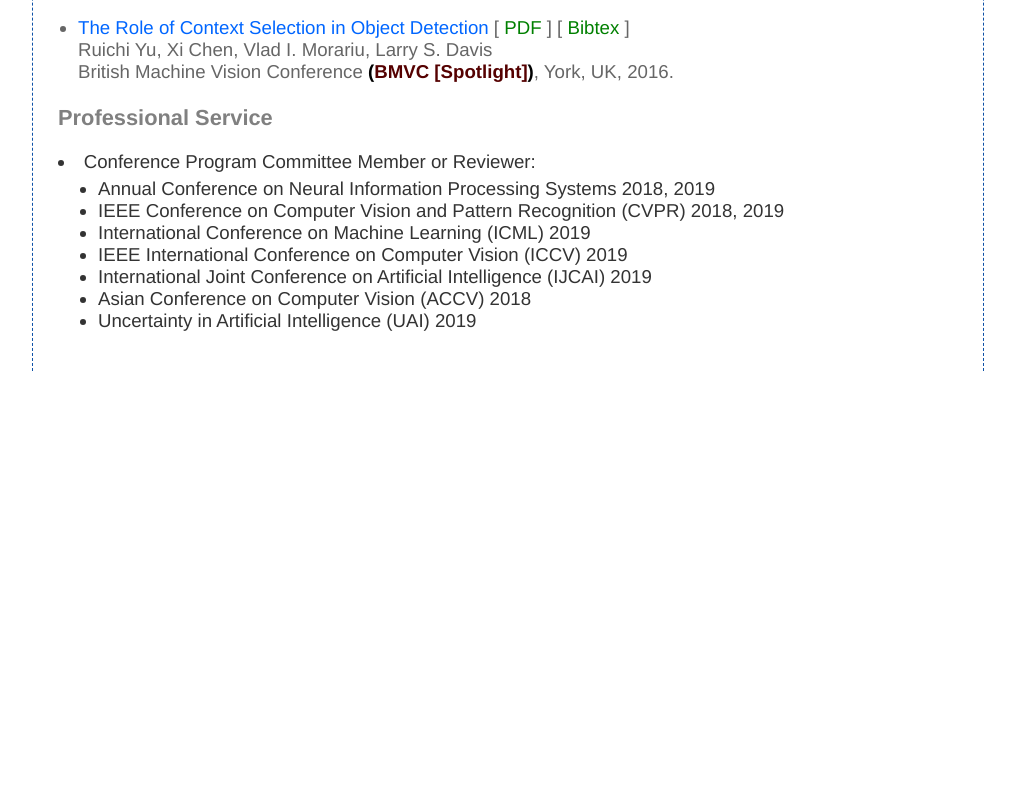
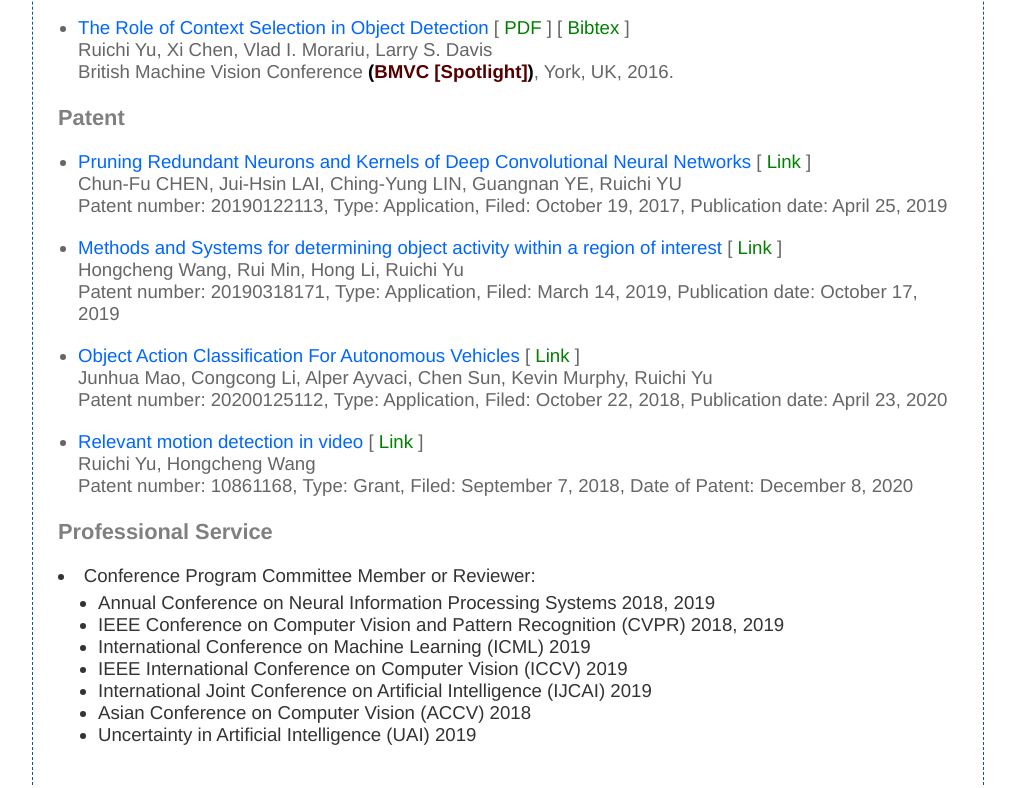
Before and after one commit to yrcsg/yrcsg.github.io, a plain HTML site: page index.html in a window 1280 px wide. Shown: the part 1577-2365 px from the top of the page, without its empty margins (132-1147 px from the left). Before the commit the page ends 1956 px from the top, so only its background shows below. Drawn offline with Linux system fonts and the light colour scheme; a web font is replaced by a local one.

Commit message:
Add files via upload

```diff
--- a/index.html
+++ b/index.html
@@ -17,6 +17,7 @@
             }
         </script>
     </head>
+
     <body>
         <div id=main>
 
@@ -29,7 +30,7 @@
                     <p> Perception Software Engineer<br>
                     Waymo LLC.
 <!--                     <p><a class=link href="cv-anyli.pdf">Curriculum Vitae</a>
- -->                    <p><a class=link href="mailto:yrcbsg@gmail.com">Email</a><!--<a class="cv" href="resume-angli.pdf">Resume</a> -->&nbsp;&nbsp;&nbsp;<a class=link href="https://scholar.google.com/citations?user=EfP9RrMAAAAJ&hl=en">Google Scholar</a>
+ -->                    <p><a class=link href="mailto:yrcbsg@gmail.com">Email</a><!--<a class="cv" href="resume-angli.pdf">Resume</a> -->&nbsp;&nbsp;&nbsp;<a class=link href="https://scholar.google.com/citations?user=EfP9RrMAAAAJ&hl=en">Google Scholar</a>&nbsp;&nbsp;&nbsp;<a class=link href="https://github.com/yrcsg/yrcsg.github.io/raw/master/CV_RuichiYu.pdf">CV/Resume</a>
                     <br>
                 </div>
             </div>
@@ -199,6 +200,48 @@ year = {2016}
                     </ul>
                 </div>
 
+                <div class=section>
+                    <h3>Patent</h3>
+
+                    <ul class=paper>
+
+
+<li><a class="papertitle" href="javascript:void(0)">Pruning Redundant Neurons and Kernels of Deep Convolutional Neural Networks
+</a> [&nbsp;<a class=link href="https://patents.justia.com/patent/20190122113">Link</a>&nbsp;]<br>
+                                        Chun-Fu CHEN, Jui-Hsin LAI, Ching-Yung LIN, Guangnan YE, Ruichi YU<br>
+                                        Patent number: 20190122113, Type: Application, Filed: October 19, 2017, Publication date: April 25, 2019<br>
+
+                                       <li><a class="papertitle" href="javascript:void(0)">Methods and Systems for determining object activity within a region of interest
+</a> [&nbsp;<a class=link href="https://patents.justia.com/patent/20190318171">Link</a>&nbsp;]<br>
+                                        Hongcheng Wang, Rui Min, Hong Li, Ruichi Yu<br>
+                                        Patent number: 20190318171, Type: Application, Filed: March 14, 2019, Publication date: October 17, 2019<br>
+
+
+                    	<li><a class="papertitle" href="javascript:void(0)">Object Action Classification For Autonomous Vehicles
+</a> [&nbsp;<a class=link href="https://patents.justia.com/patent/20200125112">Link</a>&nbsp;]<br>
+                                        Junhua Mao, Congcong Li, Alper Ayvaci, Chen Sun, Kevin Murphy, Ruichi Yu<br>
+                                        Patent number: 20200125112, Type: Application, Filed: October 22, 2018, Publication date: April 23, 2020<br>
+
+                                        <li><a class="papertitle" href="javascript:void(0)">Relevant motion detection in video</a> [&nbsp;<a class=link href="https://patents.justia.com/patent/10861168">Link</a>&nbsp;]<br>
+                                        Ruichi Yu, Hongcheng Wang<br>
+                                        Patent number: 10861168, Type: Grant, Filed: September 7, 2018, Date of Patent: December 8, 2020<br>
+
+
+
+
+
+
+
+
+
+
+
+
+
+
+                    </ul>
+                </div>
+
 
                 <div class=section>
                     <h3>Professional Service</h3>
```
